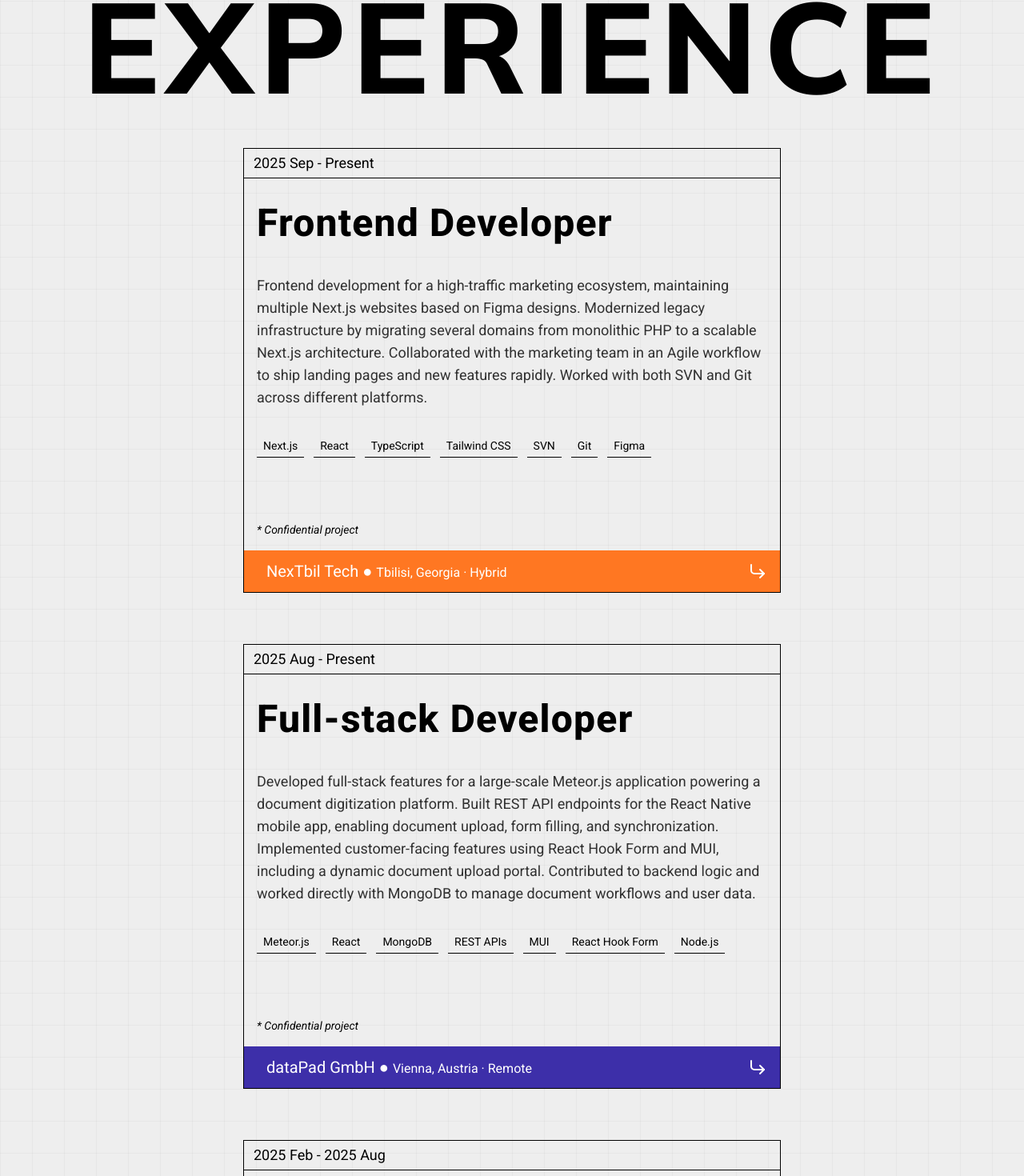
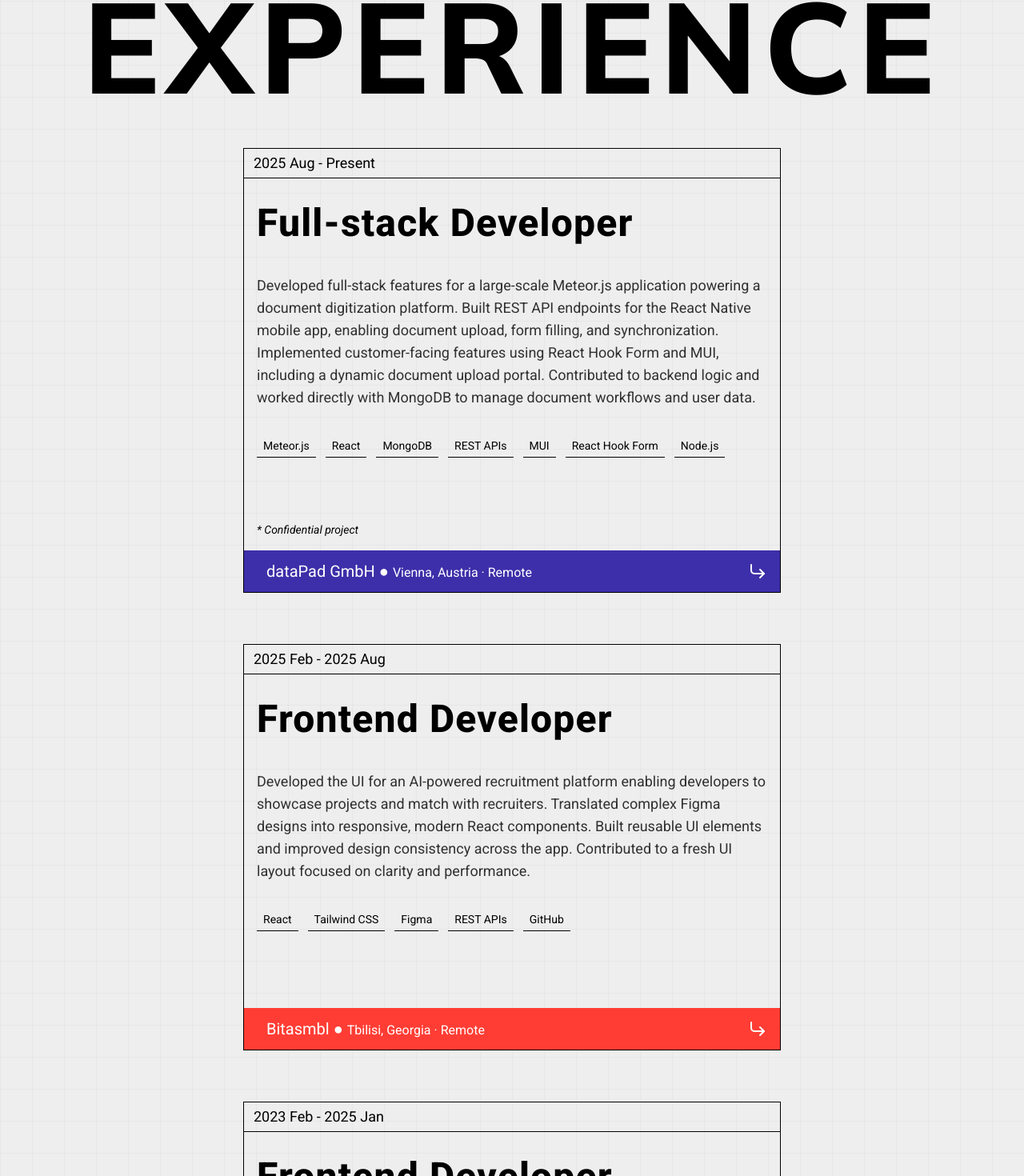
Before and after one commit to Archil-Milorava/Portfolio-final, a React (Vite) app: page / in a window 1280 px wide. Shown: the part 4647-6117 px from the top of the page at 80% size. Built offline with nearby package versions, Linux system fonts and the light colour scheme; a web font is replaced by a local one.

Commit message:
fix something

```diff
--- a/src/components/portfolioExperiences.jsx
+++ b/src/components/portfolioExperiences.jsx
@@ -4,30 +4,30 @@ import { CornerDownRightIcon } from "lucide-react";
 import { useRef } from "react";
 
 const portfolioExperiences = [
-  {
-    id: 1,
-    title: "Frontend Developer",
-    company: "NexTbil Tech",
-    location: "Tbilisi, Georgia · Hybrid",
-    content:
-      "Frontend development for a high-traffic marketing ecosystem, maintaining multiple Next.js websites based on Figma designs. Modernized legacy infrastructure by migrating several domains from monolithic PHP to a scalable Next.js architecture. Collaborated with the marketing team in an Agile workflow to ship landing pages and new features rapidly. Worked with both SVN and Git across different platforms.",
-    bgColor: "linear-gradient(100deg, #FF7722 0%, #FF7722 100%)",
-    dateFrom: "2025 Sep",
-    dateTo: "Present",
-    duration: "4 months",
-    url: "#",
-    bg: "#FF7722",
-    stack: [
-      "Next.js",
-      "React",
-      "TypeScript",
-      "Tailwind CSS",
-      "SVN",
-      "Git",
-      "Figma"
-    ],
-    isConfidential: true
-  },
+  // {
+  //   id: 1,
+  //   title: "Frontend Developer",
+  //   company: "NexTbil Tech",
+  //   location: "Tbilisi, Georgia · Hybrid",
+  //   content:
+  //     "Frontend development for a high-traffic marketing ecosystem, maintaining multiple Next.js websites based on Figma designs. Modernized legacy infrastructure by migrating several domains from monolithic PHP to a scalable Next.js architecture. Collaborated with the marketing team in an Agile workflow to ship landing pages and new features rapidly. Worked with both SVN and Git across different platforms.",
+  //   bgColor: "linear-gradient(100deg, #FF7722 0%, #FF7722 100%)",
+  //   dateFrom: "2025 Sep",
+  //   dateTo: "Present",
+  //   duration: "4 months",
+  //   url: "#",
+  //   bg: "#FF7722",
+  //   stack: [
+  //     "Next.js",
+  //     "React",
+  //     "TypeScript",
+  //     "Tailwind CSS",
+  //     "SVN",
+  //     "Git",
+  //     "Figma"
+  //   ],
+  //   isConfidential: true
+  // },
   {
     id: 2,
     title: "Full-stack Developer",
```
